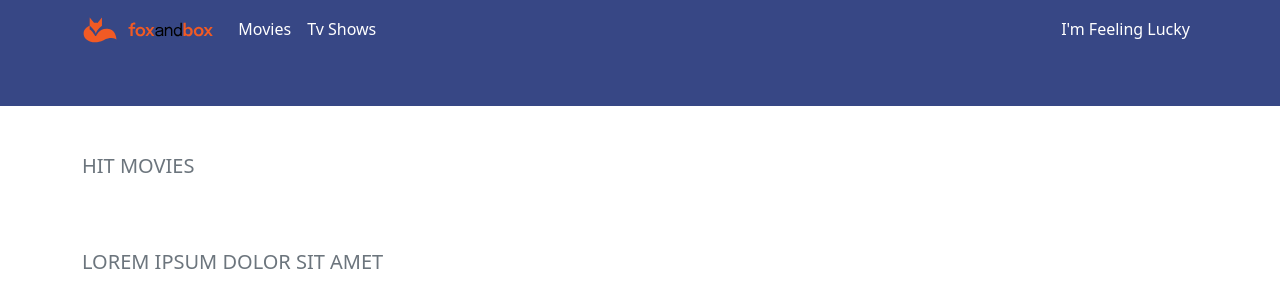
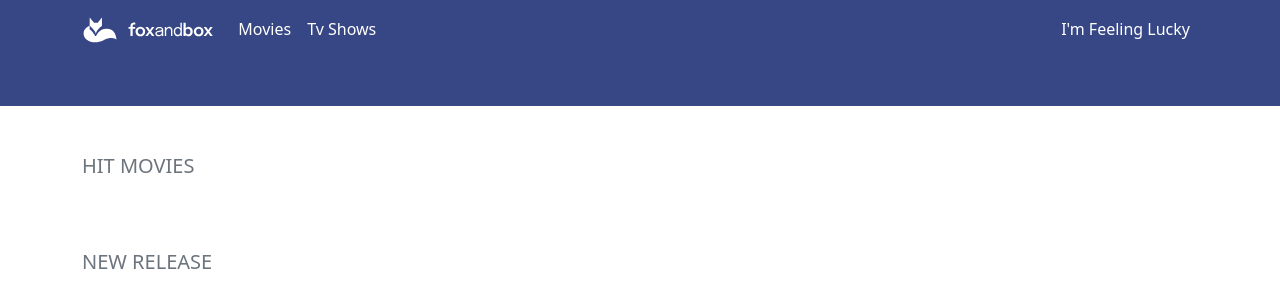
Before and after one commit to egemenzeytinci/foxandbox, a Flask app: template template/home.html in a window 1280 px wide. Shown: the top 308 px of the page. Run offline with Flask 2, Linux system fonts and the light colour scheme; the template is opened without the code that fills it, so the values that code supplies are empty; parts of the project's set-up code (start-up, migrations or seed data) failed here and were passed over; some libraries are stand-ins or nearby versions.

Commit message:
Update logo in navbar

```diff
--- a/default.ini
+++ b/default.ini
@@ -8,7 +8,7 @@ host = localhost
 port = 5432
 user =
 password =
-db = recommovie
+db = foxandbox
 
 [system]
 workers = 8
--- a/template/home.html
+++ b/template/home.html
@@ -78,7 +78,7 @@
         </div>
     </div>
     <div class="row mt-5">
-        <h5 class="text-muted mb-4">LOREM IPSUM DOLOR SIT AMET</h5>
+        <h5 class="text-muted mb-4">NEW RELEASE</h5>
         {% for card in card_movies %}
         <div class="col-12 col-lg-3 col-md-3 mb-3">
             <div class="card">
--- a/template/layout.html
+++ b/template/layout.html
@@ -19,7 +19,7 @@
     <nav class="navbar navbar-expand-lg navbar-light">
         <div class="container">
             <a class="navbar-brand" href="/">
-                <img src="/assets/images/foxandbox-logo-regular.svg" height="30" alt="">
+                <img src="/assets/images/foxandbox-logo-white.svg" height="30" alt="">
             </a>
             <button class="navbar-toggler" type="button" data-bs-toggle="collapse" data-bs-target="#navbarNav"
                 aria-controls="navbarNav" aria-expanded="false" aria-label="Toggle navigation">
```
